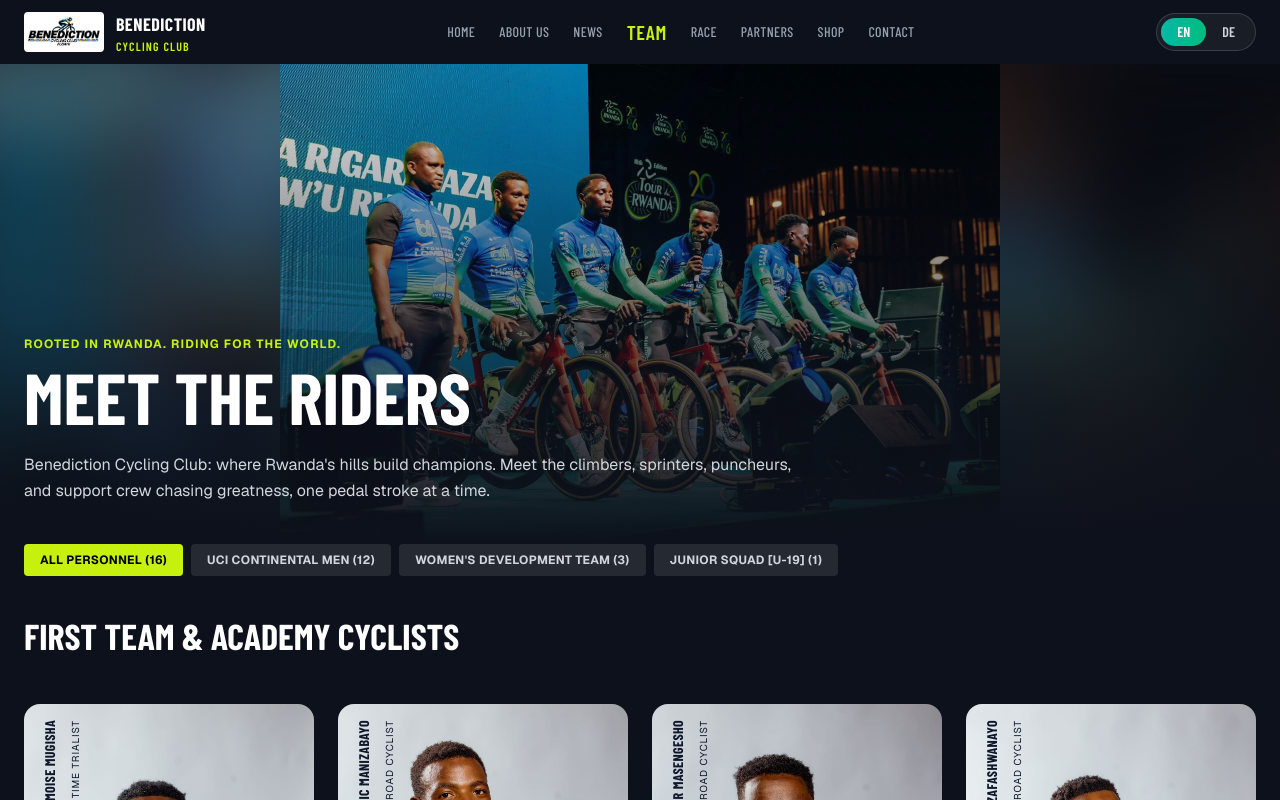
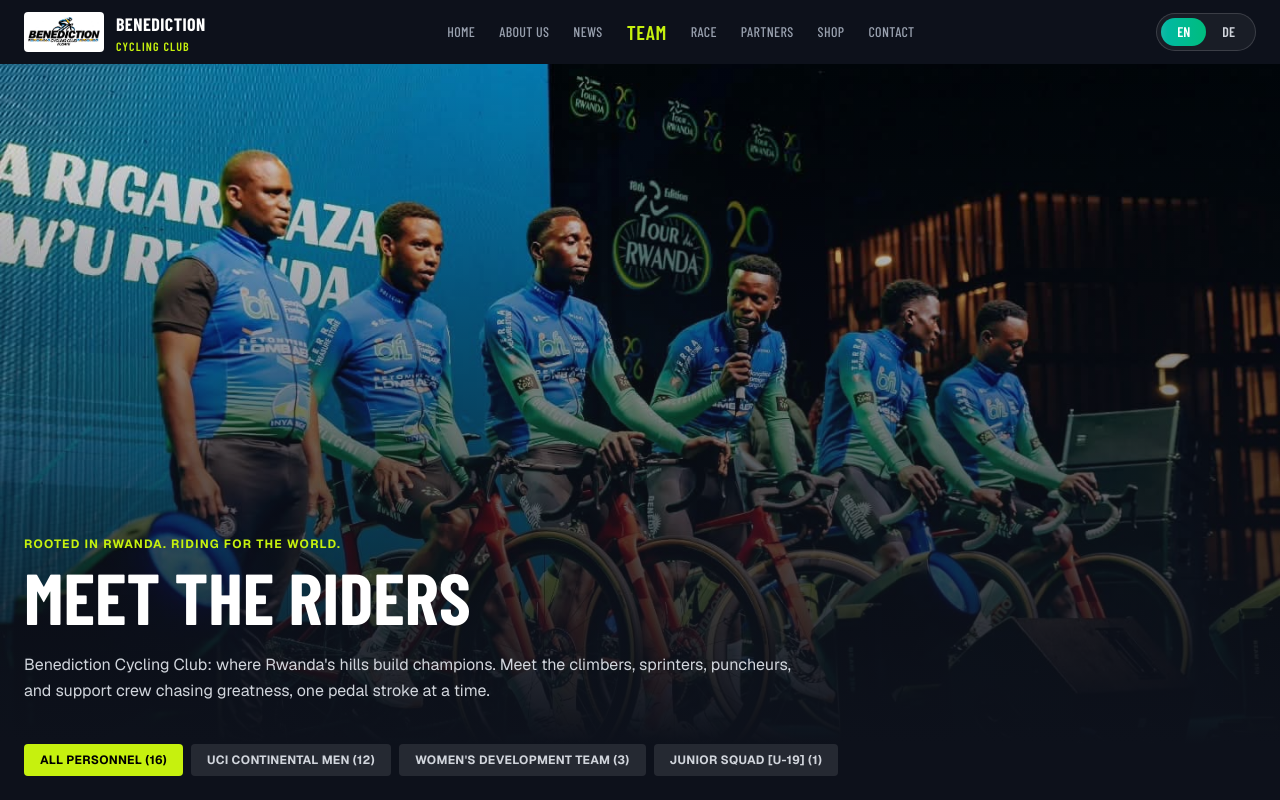
Before and after one commit to Solvit-Africa-Training-Center/benedection-cycling-club-frontend, a Next.js app: page /team in a window 1280 px wide. Shown: the top 800 px of the page. Built offline with nearby package versions, Linux system fonts and the light colour scheme.

Commit message:
fix(team): sharp edge-to-edge hero photo without blur

```diff
--- a/src/app/team/page.tsx
+++ b/src/app/team/page.tsx
@@ -13,30 +13,20 @@
 export default function TeamPage() {
   return (
     <main className="min-h-screen bg-brand-navy font-sans text-white">
-      <section className="relative overflow-hidden min-h-[max(60vh,380px)]">
-        <div className="absolute inset-0">
-          <Image
-            src="/images/team/riders/hero_team.jpg"
-            alt=""
-            aria-hidden="true"
-            fill
-            sizes="100vw"
-            className="object-cover object-center scale-110 blur-2xl opacity-60 pointer-events-none select-none"
-          />
+      <section className="relative overflow-hidden min-h-[clamp(26rem,60vw,85vh)]">
         <Image
           src="/images/team/riders/hero_team.jpg"
           alt="Benediction Cycling Club riders"
           fill
           priority
           sizes="100vw"
-            className="object-contain object-center"
+          className="object-cover object-[50%_30%]"
         />
-        </div>
         <div
           aria-hidden="true"
           className="absolute inset-0 bg-linear-to-b from-transparent to-brand-navy"
         />
-        <div className="relative z-10 flex min-h-[max(60vh,380px)] flex-col justify-end pb-10 pt-12 md:pt-16">
+        <div className="relative z-10 flex min-h-[clamp(26rem,60vw,85vh)] flex-col justify-end pb-10 pt-12 md:pt-16">
           <div className="mx-auto w-full max-w-7xl px-4 md:px-6">
             <p className="mb-2 font-sans text-xs font-bold uppercase tracking-widest text-brand-lime">
               Rooted in Rwanda. Riding for the World.
```
Lines whose indentation alone changed are shown as unchanged.
